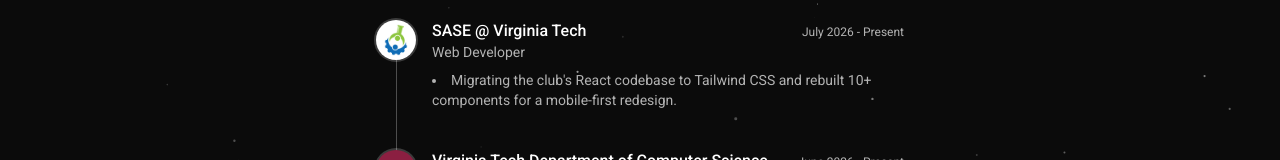
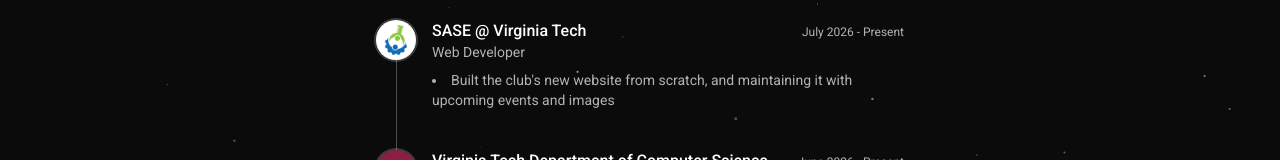
Before and after one commit to josephvutrinh/portfolio, a React (Vite) app: page /experience in a window 1280 px wide. Shown: the part 538-698 px from the top of the page. Built offline with nearby package versions, Linux system fonts and the light colour scheme.

Commit message:
updated sase line

```diff
--- a/src/data/experiences.js
+++ b/src/data/experiences.js
@@ -9,7 +9,7 @@ export const experiences = [
         company: "SASE @ Virginia Tech",
         role: "Web Developer",
         dates: "July 2026 - Present",
-        bullets: ["Migrating the club's React codebase to Tailwind CSS and rebuilt 10+ components for a mobile-first redesign."],
+        bullets: ["Built the club's new website from scratch, and maintaining it with upcoming events and images"],
     },
     {
         logo: vtLogo,
```
